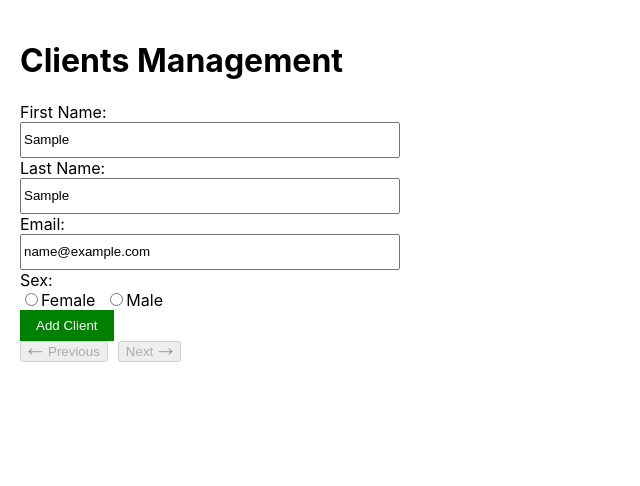
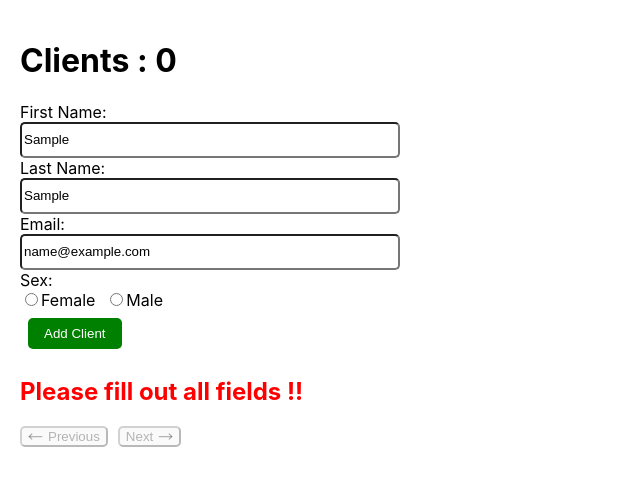
Before and after one commit to YounesAT1/React-Cours, a React (Create React App) app: page / in a window 1280 px wide. Both pictures are taken after typing "Sample", "Sample", "name@example.com" into the empty fields and a click on the button "Add Client". Shown: the top 486 px of the page, without its empty margins (0-640 px from the left). Built offline with nearby package versions, Linux system fonts and the light colour scheme.

Commit message:
update clients management

```diff
--- a/src/usestateExamples/Crud.jsx
+++ b/src/usestateExamples/Crud.jsx
@@ -15,6 +15,7 @@ const Crud = () => {
   const [isEditing, setIsEditing] = useState(false);
   const [currentPage, setCurrentPage] = useState(1);
   const [clientsPerPage] = useState(2);
+  const [alert, setAlert] = useState("");
 
   const handleInputChange = (e) => {
     const { name, value } = e.target;
@@ -35,6 +36,9 @@ const Crud = () => {
 
       setClientsList((prevClients) => [...prevClients, newClient]);
       setClient(initialClientState);
+      setAlert("");
+    } else {
+      setAlert("Please fill out all fields !!");
     }
   };
 
@@ -90,7 +94,7 @@ const Crud = () => {
 
   return (
     <div style={{ padding: "20px" }}>
-      <h1>Clients Management</h1>
+      <h1>Clients : {clientsList.length}</h1>
       <label htmlFor="firstName">First Name:</label>
       <br />
       <input
@@ -99,7 +103,7 @@ const Crud = () => {
         name="firstName"
         value={client.firstName}
         onChange={handleInputChange}
-        style={{ width: "30%", height: "30px" }}
+        style={{ width: "30%", height: "30px", borderRadius: "5px" }}
       />
       <br />
       <label htmlFor="lastName">Last Name:</label>
@@ -110,7 +114,7 @@ const Crud = () => {
         name="lastName"
         value={client.lastName}
         onChange={handleInputChange}
-        style={{ width: "30%", height: "30px" }}
+        style={{ width: "30%", height: "30px", borderRadius: "5px" }}
       />
       <br />
       <label htmlFor="email">Email:</label>
@@ -121,7 +125,7 @@ const Crud = () => {
         name="email"
         value={client.email}
         onChange={handleInputChange}
-        style={{ width: "30%", height: "30px" }}
+        style={{ width: "30%", height: "30px", borderRadius: "5px" }}
       />
       <br />
       <label htmlFor="sex">Sex:</label>
@@ -156,6 +160,8 @@ const Crud = () => {
             padding: "8px 16px",
             border: "none",
             cursor: "pointer",
+            margin: "8px",
+            borderRadius: "5px",
           }}
         >
           Add Client
@@ -169,11 +175,14 @@ const Crud = () => {
             padding: "8px 16px",
             border: "none",
             cursor: "pointer",
+            margin: "8px",
+            borderRadius: "5px",
           }}
         >
           Update Client
         </button>
       )}
+      {alert && <h2 style={{ color: "red" }}>{alert}</h2>}
       {currentClients.length > 0 && (
         <table style={tableStyle}>
           <thead>
@@ -202,6 +211,7 @@ const Crud = () => {
                       border: "none",
                       cursor: "pointer",
                       marginRight: "4px",
+                      borderRadius: "5px",
                     }}
                   >
                     Delete
@@ -214,6 +224,7 @@ const Crud = () => {
                       padding: "4px 8px",
                       border: "none",
                       cursor: "pointer",
+                      borderRadius: "5px",
                     }}
                   >
                     Edit
@@ -224,14 +235,14 @@ const Crud = () => {
           </tbody>
         </table>
       )}
-      <div className="pagination" style={{ display: "flex" }}>
+      <div className="pagination" style={{ display: "flex", marginTop: "8px" }}>
         <button
           className={`action-button ${
             currentPage === 1 ? "disabled-button" : ""
           }`}
           onClick={() => setCurrentPage(currentPage - 1)}
           disabled={currentPage === 1 || currentClients.length === 0}
-          style={{ marginRight: "10px" }}
+          style={{ marginRight: "10px", borderRadius: "5px" }}
         >
           <div style={{ display: "flex", alignItems: "center" }}>
             <MoveLeft width={15} height={15} />
@@ -244,6 +255,7 @@ const Crud = () => {
           }`}
           onClick={() => setCurrentPage(currentPage + 1)}
           disabled={currentPage === totalPages || currentClients.length === 0}
+          style={{ borderRadius: "5px" }}
         >
           <div style={{ display: "flex", alignItems: "center" }}>
             <span style={{ marginRight: "5px" }}>Next</span>
```
